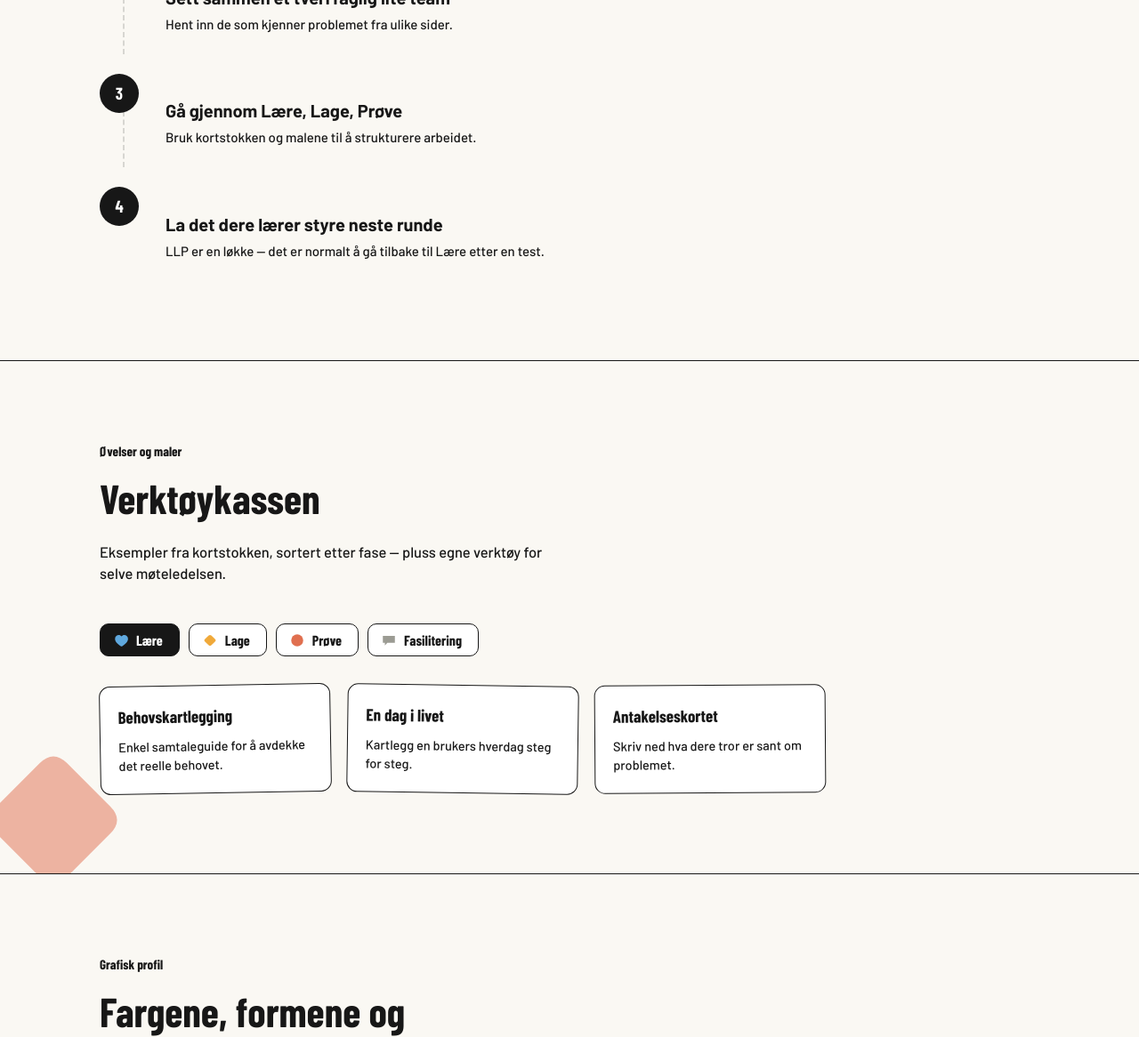
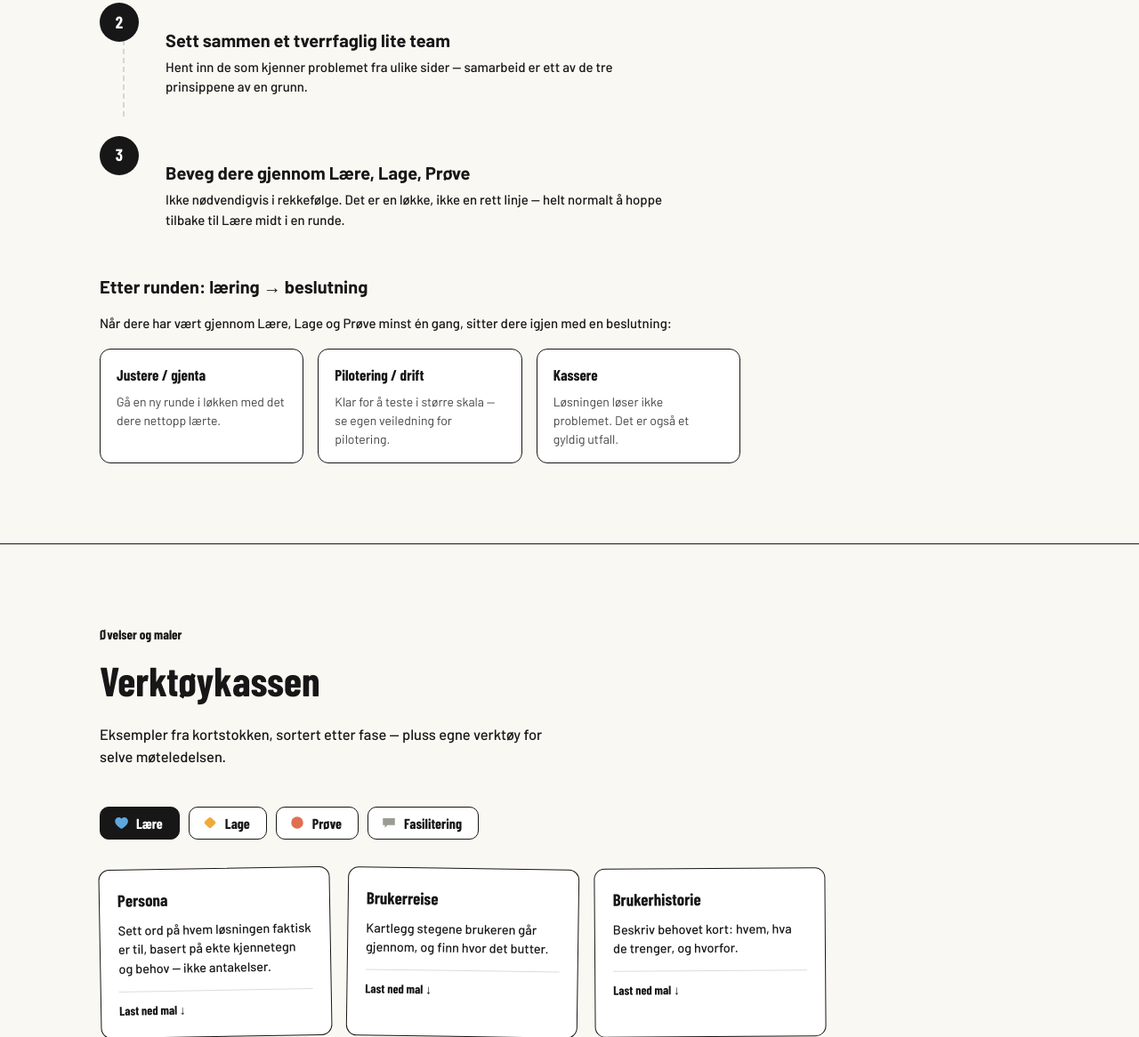
Before and after one commit to tonsbergloftet/LLP-prototype, a plain HTML site: page index.html in a window 1280 px wide. Shown: the part 2256-3422 px from the top of the page at 89% size. Drawn offline with nearby package versions, Linux system fonts and the light colour scheme; a web font is replaced by a local one.

Commit message:
Add files via upload

```diff
--- a/index.html
+++ b/index.html
@@ -131,6 +131,21 @@
     display:flex;align-items:center;justify-content:center;font-family:'Barlow Condensed';font-weight:700;font-size:19px;
   }
   .step h4{font-size:20px;margin-bottom:4px;}
+
+  .outcome-block{margin-top:16px;max-width:720px;}
+  .outcome-block h4{font-size:20px;margin-bottom:8px;}
+  .outcome-block > p{font-size:15px;font-weight:500;margin-bottom:18px;}
+  .outcome-row{display:flex;gap:16px;flex-wrap:wrap;}
+  .outcome-item{
+    flex:1 1 180px;background:#fff;border:1.5px solid var(--ink);border-radius:12px;
+    padding:16px 18px;
+  }
+  .outcome-label{font-family:'Barlow Condensed';font-weight:700;font-size:17px;margin-bottom:6px;}
+  .outcome-item p{font-size:14px;color:#444;margin:0;}
+  .flex-callout{
+    margin-top:24px;max-width:640px;border-left:3px solid var(--amber);padding:4px 0 4px 18px;
+  }
+  .flex-callout p{font-size:15px;font-style:italic;color:#333;margin:0;}
   .step p{font-size:15px;margin:0;font-weight:500;}
 
   /* GRAFISK PROFIL */
@@ -181,13 +196,17 @@
   .phase-tab svg{width:18px;height:18px;flex-shrink:0;}
   .phase-tab.active{background:var(--ink);color:#fff;}
   .card-grid{display:flex;flex-wrap:wrap;gap:18px;}
-  .card{border:1.5px solid var(--ink);border-radius:12px;background:#fff;padding:20px;width:260px;display:none;}
-  .card.visible{display:block;}
+  .card{border:1.5px solid var(--ink);border-radius:12px;background:#fff;padding:20px;width:260px;display:none;flex-direction:column;}
+  .card.visible{display:flex;}
   .card:nth-child(3n+1){transform:rotate(-1deg);}
   .card:nth-child(3n+2){transform:rotate(0.8deg);}
   .card:nth-child(3n){transform:rotate(-0.4deg);}
   .card h4{font-family:'Barlow Condensed';font-weight:700;font-size:19px;margin:0 0 8px;}
   .card p{font-size:14.5px;margin:0;font-weight:500;}
+  .card-dl{
+    margin-top:14px;font-family:'Barlow Condensed';font-weight:700;font-size:14px;
+    color:var(--ink);text-decoration:none;border-top:1px solid var(--line);padding-top:10px;
+  }
 
   .cta-strip{background:var(--ink);color:#fff;padding:60px 40px;}
   .cta-strip .wrap{display:flex;justify-content:space-between;align-items:center;gap:24px;flex-wrap:wrap;padding:0;}
@@ -263,12 +282,12 @@
 <div class="wrap">
   <div class="kicker">Om modellen</div>
   <h2>Tre prinsipper, én reise</h2>
-  <p class="intro">Vi har jålet ned innovasjon som begrep — i bunn og grunn handler det bare om å jobbe på nye måter. LLP bygger på tjenestedesign, design thinking og lean startup, forenklet til tre prinsipper alle kan bruke uten forkunnskap. Modellen har bevisst plass til flere metoder, slik at den kan justeres og skreddersys til egen organisasjon — og et felles språk dere kan utvikle videre sammen.</p>
+  <p class="intro">Vi har jålet ned innovasjon som begrep — i bunn og grunn handler det bare om å jobbe på nye måter. LLP bygger på tjenestedesign, design thinking og lean startup, forenklet til tre prinsipper alle kan bruke uten forkunnskap. Modellen er et direkte svar på tre behov vi så i egen organisasjon: å senke terskelen for å jobbe på nye måter, å gi rom for å bruke egne erfaringer, metoder og verktøy — og samtidig passe inn i en organisasjon med mye kompleksitet.</p>
 
   <div class="principle-pills reveal">
     <span class="pill">Brukerorientert</span>
     <span class="pill">Eksperimentell</span>
-    <span class="pill">Tverrfaglig</span>
+    <span class="pill">Samarbeid</span>
   </div>
 
   <div class="journey">
@@ -307,23 +326,41 @@
 <div class="wrap">
   <div class="kicker">Kom i gang</div>
   <h2>Slik bruker du LLP i praksis</h2>
-  <p class="intro">Modellen er ikke en fastlåst prosess, men et rammeverk dere fyller med egne øvelser.</p>
+  <p class="intro">Modellen er ikke en fastlåst prosess, men et rammeverk dere fyller med egne øvelser — og formen tilpasses etter behov.</p>
   <div class="steps">
     <div class="step reveal">
       <div class="step-num">1</div>
-      <div><h4>Start med et reelt behov</h4><p>Ta utgangspunkt i en faktisk utfordring — ikke en løsning dere allerede har bestemt.</p></div>
+      <div>
+        <h4>Velg et format som passer</h4>
+        <p>Vi tilpasser oss. Organisasjonen kan bestille en sprint på to dager, et ekspressløp over seks uker, eller andre varianter — avhengig av hvor stort og hastende behovet er.</p>
+      </div>
     </div>
     <div class="step reveal">
       <div class="step-num">2</div>
-      <div><h4>Sett sammen et tverrfaglig lite team</h4><p>Hent inn de som kjenner problemet fra ulike sider.</p></div>
+      <div><h4>Sett sammen et tverrfaglig lite team</h4><p>Hent inn de som kjenner problemet fra ulike sider — samarbeid er ett av de tre prinsippene av en grunn.</p></div>
     </div>
     <div class="step reveal">
       <div class="step-num">3</div>
-      <div><h4>Gå gjennom Lære, Lage, Prøve</h4><p>Bruk kortstokken og malene til å strukturere arbeidet.</p></div>
+      <div><h4>Beveg dere gjennom Lære, Lage, Prøve</h4><p>Ikke nødvendigvis i rekkefølge. Det er en løkke, ikke en rett linje — helt normalt å hoppe tilbake til Lære midt i en runde.</p></div>
     </div>
-    <div class="step reveal">
-      <div class="step-num">4</div>
-      <div><h4>La det dere lærer styre neste runde</h4><p>LLP er en løkke — det er normalt å gå tilbake til Lære etter en test.</p></div>
+  </div>
+
+  <div class="outcome-block reveal">
+    <h4>Etter runden: læring → beslutning</h4>
+    <p>Når dere har vært gjennom Lære, Lage og Prøve minst én gang, sitter dere igjen med en beslutning:</p>
+    <div class="outcome-row">
+      <div class="outcome-item">
+        <div class="outcome-label">Justere / gjenta</div>
+        <p>Gå en ny runde i løkken med det dere nettopp lærte.</p>
+      </div>
+      <div class="outcome-item">
+        <div class="outcome-label">Pilotering / drift</div>
+        <p>Klar for å teste i større skala — se egen veiledning for pilotering.</p>
+      </div>
+      <div class="outcome-item">
+        <div class="outcome-label">Kassere</div>
+        <p>Løsningen løser ikke problemet. Det er også et gyldig utfall.</p>
+      </div>
     </div>
   </div>
 </div>
@@ -357,18 +394,26 @@
     </button>
   </div>
   <div class="card-grid" id="cardGrid">
-    <div class="card visible" data-tab="laere"><h4>Behovskartlegging</h4><p>Enkel samtaleguide for å avdekke det reelle behovet.</p></div>
-    <div class="card visible" data-tab="laere"><h4>En dag i livet</h4><p>Kartlegg en brukers hverdag steg for steg.</p></div>
-    <div class="card visible" data-tab="laere"><h4>Antakelseskortet</h4><p>Skriv ned hva dere tror er sant om problemet.</p></div>
-    <div class="card" data-tab="lage"><h4>Papirprototype på 20 min</h4><p>Bygg det enklest mulige konseptet.</p></div>
-    <div class="card" data-tab="lage"><h4>Tjenestereisen</h4><p>Tegn opp stegene i tjenesten fra brukerens ståsted.</p></div>
-    <div class="card" data-tab="lage"><h4>Minste testbare versjon</h4><p>Definer den minste versjonen som kan testes.</p></div>
-    <div class="card" data-tab="prove"><h4>Testplan på én side</h4><p>Hvem tester, hva ser dere etter?</p></div>
-    <div class="card" data-tab="prove"><h4>Læringslogg</h4><p>Samle det dere lærte etter en test.</p></div>
-    <div class="card" data-tab="prove"><h4>Gå videre / gå tilbake</h4><p>Enkel beslutningsmodell for neste steg.</p></div>
-    <div class="card" data-tab="fasilitering"><h4>Sjekk-inn-runde</h4><p>Kort runde for å få alle til stede før dere starter.</p></div>
-    <div class="card" data-tab="fasilitering"><h4>Energiøvelse</h4><p>Løft tempoet i rommet når fokuset synker.</p></div>
-    <div class="card" data-tab="fasilitering"><h4>Rolleavklaring</h4><p>Bli enige om hvem som gjør hva i økten før dere starter.</p></div>
+    <div class="card visible" data-tab="laere"><h4>Persona</h4><p>Sett ord på hvem løsningen faktisk er til, basert på ekte kjennetegn og behov — ikke antakelser.</p><a class="card-dl" href="#">Last ned mal ↓</a></div>
+    <div class="card visible" data-tab="laere"><h4>Brukerreise</h4><p>Kartlegg stegene brukeren går gjennom, og finn hvor det butter.</p><a class="card-dl" href="#">Last ned mal ↓</a></div>
+    <div class="card visible" data-tab="laere"><h4>Brukerhistorie</h4><p>Beskriv behovet kort: hvem, hva de trenger, og hvorfor.</p><a class="card-dl" href="#">Last ned mal ↓</a></div>
+    <div class="card visible" data-tab="laere"><h4>Pakke ut og skape innsikt</h4><p>Bearbeid det dere har hørt og sett sammen, og finn de reelle innsiktene.</p><a class="card-dl" href="#">Last ned mal ↓</a></div>
+    <div class="card visible" data-tab="laere"><h4>Dot voting</h4><p>Prioriter raskt blant mange innspill ved å stemme med klistremerker.</p><a class="card-dl" href="#">Last ned mal ↓</a></div>
+    <div class="card" data-tab="lage"><h4>Gæren åtter</h4><p>Åtte raske idéskisser på åtte minutter — bryt ut av det første, opplagte svaret.</p><a class="card-dl" href="#">Last ned mal ↓</a></div>
+    <div class="card" data-tab="lage"><h4>Løsningsskissemal</h4><p>Tegn opp konseptet konkret nok til at andre forstår det uten en muntlig forklaring.</p><a class="card-dl" href="#">Last ned mal ↓</a></div>
+    <div class="card" data-tab="lage"><h4>Prototype (også med KI)</h4><p>Bygg en enkel versjon av løsningen — inkludert med KI-verktøy som snarvei.</p><a class="card-dl" href="#">Last ned mal ↓</a></div>
+    <div class="card" data-tab="lage"><h4>Dot voting</h4><p>Prioriter mellom flere konsepter før dere går videre til testing.</p><a class="card-dl" href="#">Last ned mal ↓</a></div>
+    <div class="card" data-tab="prove"><h4>Brukercase eller scenario</h4><p>Sett løsningen inn i en konkret, gjenkjennelig situasjon før dere tester.</p><a class="card-dl" href="#">Last ned mal ↓</a></div>
+    <div class="card" data-tab="prove"><h4>Brukertesting</h4><p>La ekte brukere prøve løsningen, og se hvor den holder og hvor den ikke gjør det.</p><a class="card-dl" href="#">Last ned mal ↓</a></div>
+    <div class="card" data-tab="prove"><h4>Feedback-mal</h4><p>Strukturer tilbakemeldingene dere samler inn, så de er lette å sammenligne.</p><a class="card-dl" href="#">Last ned mal ↓</a></div>
+    <div class="card" data-tab="fasilitering"><h4>Sammen alene</h4><p>La alle tenke individuelt først, før dere deler — unngår at de høyeste stemmene styrer.</p><a class="card-dl" href="#">Last ned mal ↓</a></div>
+    <div class="card" data-tab="fasilitering"><h4>IGP (individuell, gruppe, plenum)</h4><p>Strukturer økten i tre steg for bredere involvering og bedre diskusjoner.</p><a class="card-dl" href="#">Last ned mal ↓</a></div>
+    <div class="card" data-tab="fasilitering"><h4>Båtøvelse</h4><p>Kartlegg hva som driver dere fremover og hva som holder dere tilbake.</p><a class="card-dl" href="#">Last ned mal ↓</a></div>
+    <div class="card" data-tab="fasilitering"><h4>Skriv/tegn på tavla</h4><p>Gjør tanker synlige og delte i rommet i stedet for å bli værende hos én person.</p><a class="card-dl" href="#">Last ned mal ↓</a></div>
+    <div class="card" data-tab="fasilitering"><h4>Dot voting</h4><p>Rask, synlig prioritering når gruppa må bli enige om retning.</p><a class="card-dl" href="#">Last ned mal ↓</a></div>
+    <div class="card" data-tab="fasilitering"><h4>Stram tid = bedre output</h4><p>Sett en kort, tydelig tidsramme — det skjerper fokuset mer enn det stresser.</p><a class="card-dl" href="#">Last ned mal ↓</a></div>
+    <div class="card" data-tab="fasilitering"><h4>Parkeringsplass</h4><p>Noter viktige sidespor synlig, så dere kan holde fremdrift uten å miste dem.</p><a class="card-dl" href="#">Last ned mal ↓</a></div>
+    <div class="card" data-tab="fasilitering"><h4>Matrise</h4><p>Plasser idéer eller tiltak i et koordinatsystem for å prioritere sammen.</p><a class="card-dl" href="#">Last ned mal ↓</a></div>
   </div>
   </div>
 </section>
```
